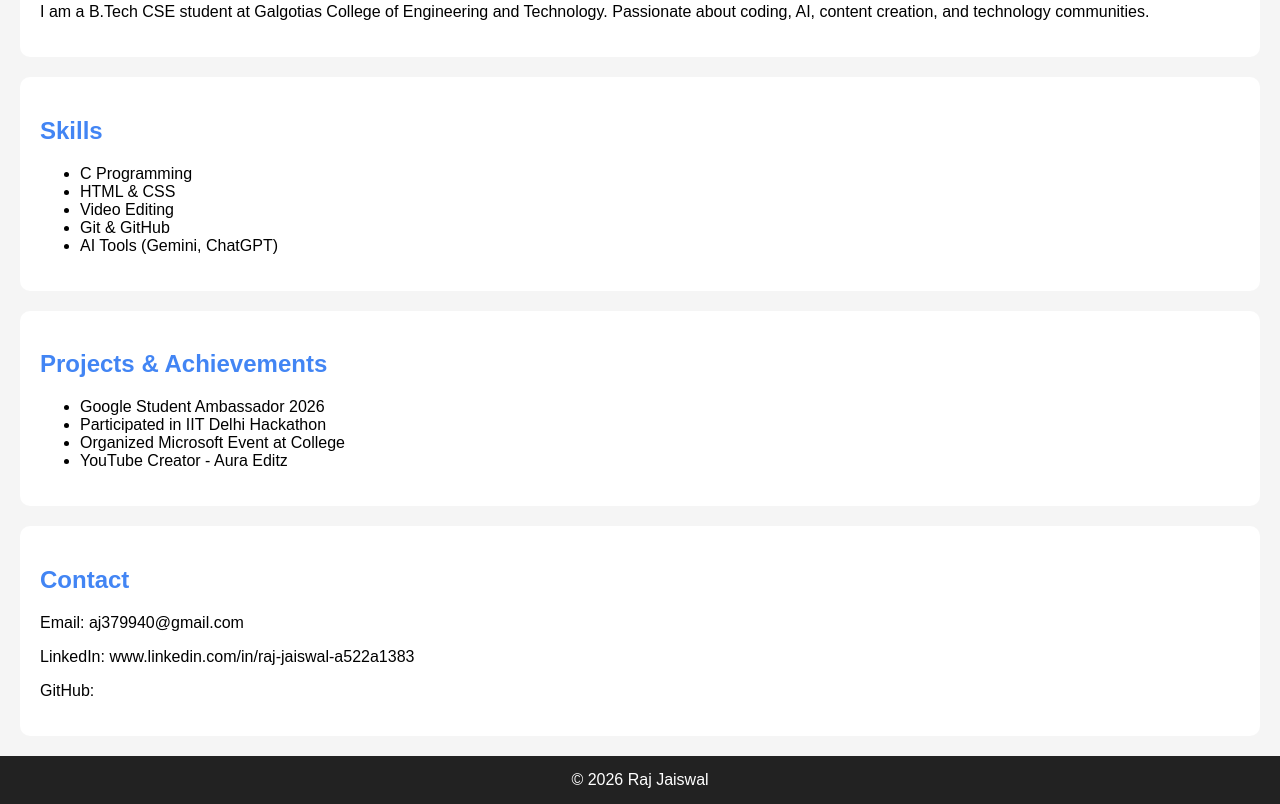
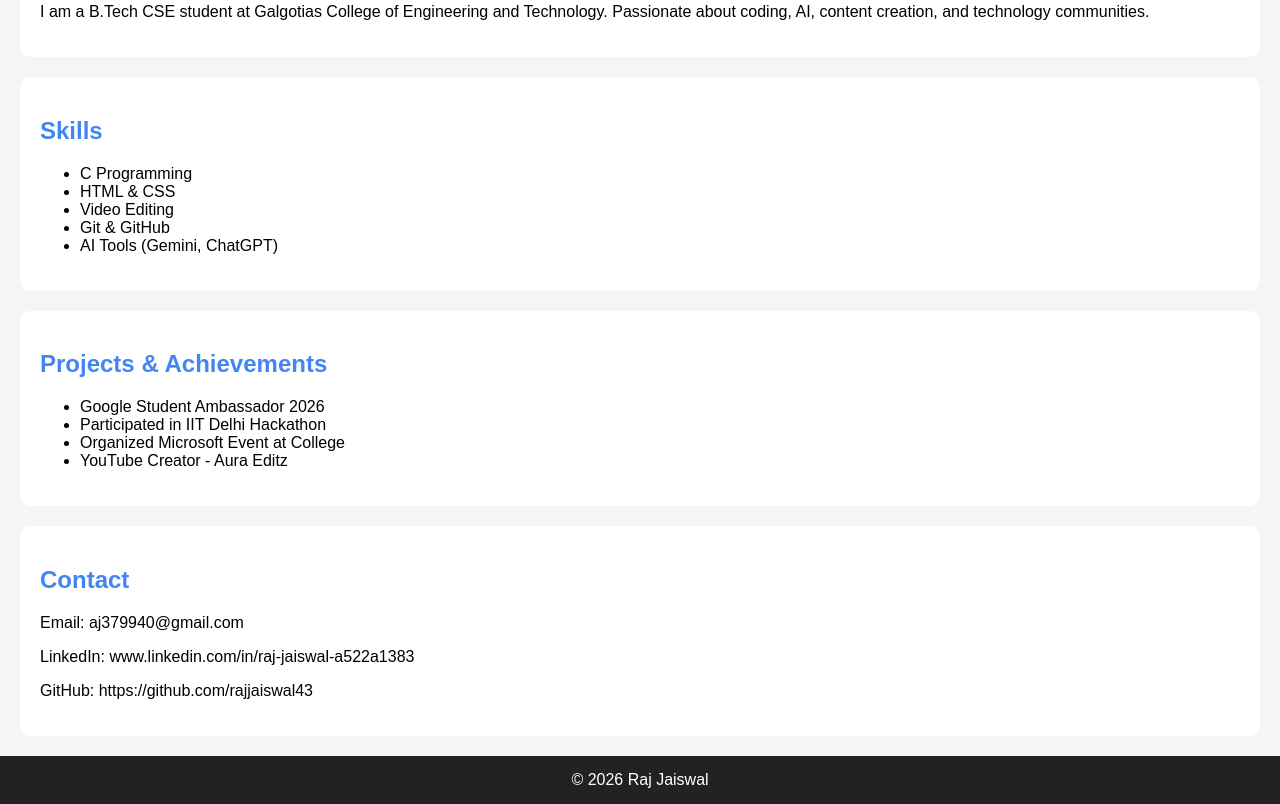
Before and after one commit to rajjaiswal43/Raj_portfolio, a plain HTML site: page index.html in a window 1280 px wide. Shown: the part 299-1103 px from the top of the page. Drawn offline with Linux system fonts and the light colour scheme.

Commit message:
Edited personal details

```diff
--- a/index.html
+++ b/index.html
@@ -79,7 +79,7 @@
         <h2>Contact</h2>
         <p>Email: aj379940@gmail.com</p>
         <p>LinkedIn: www.linkedin.com/in/raj-jaiswal-a522a1383</p>
-        <p>GitHub: </p>
+        <p>GitHub: https://github.com/rajjaiswal43</p>
     </section>
 
     <footer>
```
